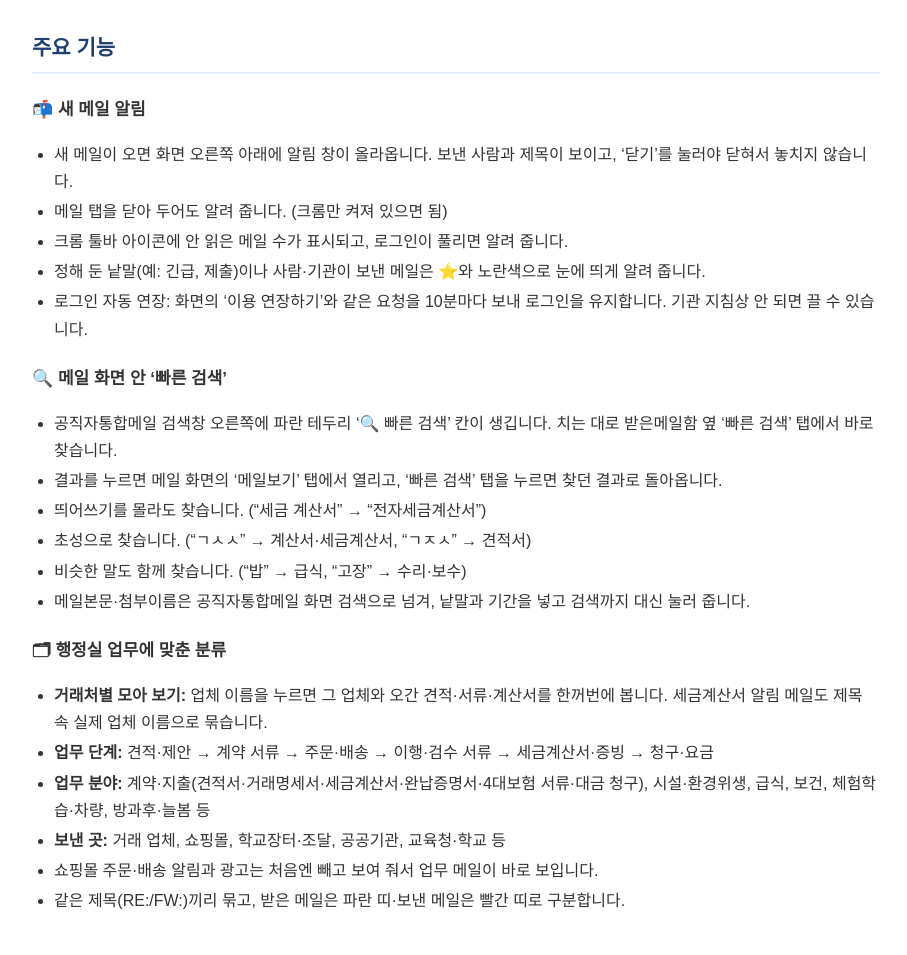
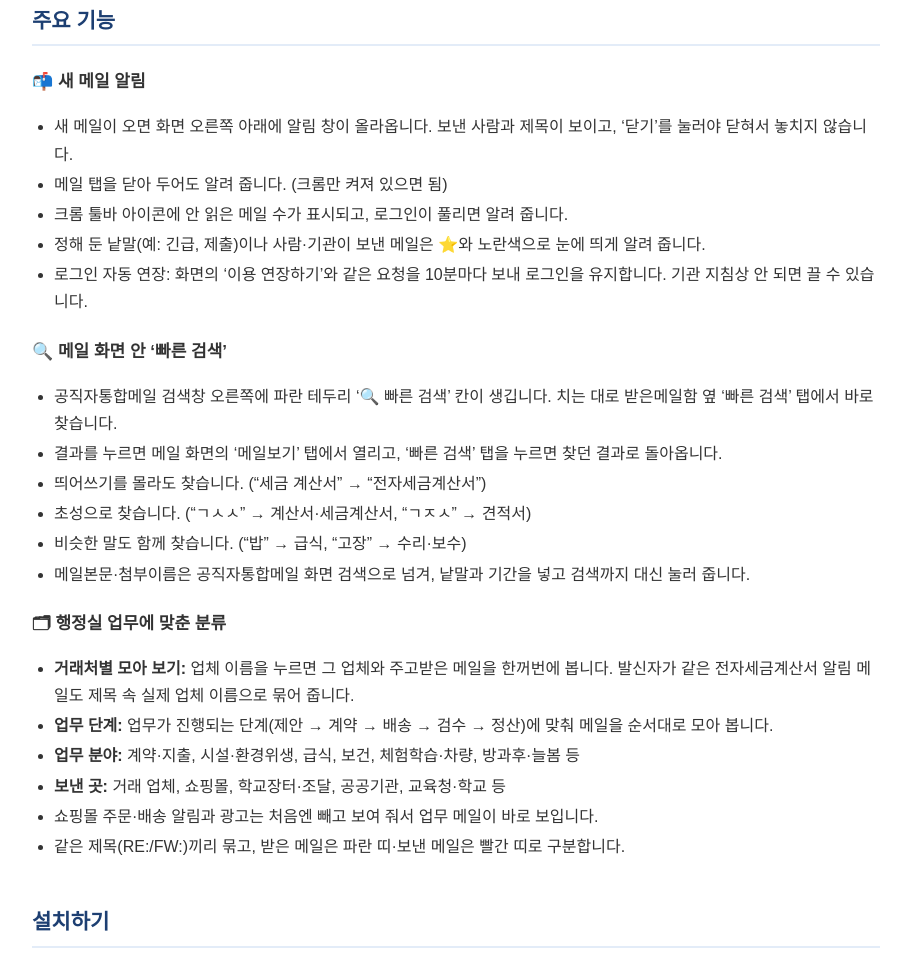
Before and after one commit to hessedtov/korea-mail-notifier, a plain HTML site: page index.html in a window 1280 px wide. Shown: the part 1813-2768 px from the top of the page, without its empty margins (184-1091 px from the left). Drawn offline with Linux system fonts and the light colour scheme.

Commit message:
설명에서 서류 이름 나열 줄이고 문장으로 고침

```diff
--- a/index.html
+++ b/index.html
@@ -54,7 +54,7 @@
 </header>
 
 <main class="wrap">
-<p class="lead">행정실에는 업체와 주고받는 견적서·계약 서류·거래명세서·세금계산서·완납증명서 메일이 하루에도 수십 통씩 쌓입니다.
+<p class="lead">행정실에는 업체·기관과 주고받는 업무 메일이 하루에도 수십 통씩 쌓입니다.
 이 도우미는 새 메일을 놓치지 않게 알려 주고, 지난 메일을 업체별·업무 단계별로 빨리 찾게 해 줍니다.
 선생님 등 다른 교직원도 쓸 수 있습니다.</p>
 
@@ -100,9 +100,9 @@
 
 <h3>🗂 행정실 업무에 맞춘 분류</h3>
 <ul>
-  <li><b>거래처별 모아 보기:</b> 업체 이름을 누르면 그 업체와 오간 견적·서류·계산서를 한꺼번에 봅니다. 세금계산서 알림 메일도 제목 속 실제 업체 이름으로 묶습니다.</li>
-  <li><b>업무 단계:</b> 견적·제안 → 계약 서류 → 주문·배송 → 이행·검수 서류 → 세금계산서·증빙 → 청구·요금</li>
-  <li><b>업무 분야:</b> 계약·지출(견적서·거래명세서·세금계산서·완납증명서·4대보험 서류·대금 청구), 시설·환경위생, 급식, 보건, 체험학습·차량, 방과후·늘봄 등</li>
+  <li><b>거래처별 모아 보기:</b> 업체 이름을 누르면 그 업체와 주고받은 메일을 한꺼번에 봅니다. 발신자가 같은 전자세금계산서 알림 메일도 제목 속 실제 업체 이름으로 묶어 줍니다.</li>
+  <li><b>업무 단계:</b> 업무가 진행되는 단계(제안 → 계약 → 배송 → 검수 → 정산)에 맞춰 메일을 순서대로 모아 봅니다.</li>
+  <li><b>업무 분야:</b> 계약·지출, 시설·환경위생, 급식, 보건, 체험학습·차량, 방과후·늘봄 등</li>
   <li><b>보낸 곳:</b> 거래 업체, 쇼핑몰, 학교장터·조달, 공공기관, 교육청·학교 등</li>
   <li>쇼핑몰 주문·배송 알림과 광고는 처음엔 빼고 보여 줘서 업무 메일이 바로 보입니다.</li>
   <li>같은 제목(RE:/FW:)끼리 묶고, 받은 메일은 파란 띠·보낸 메일은 빨간 띠로 구분합니다.</li>
```
Also changed, not shown: 1 other file.
